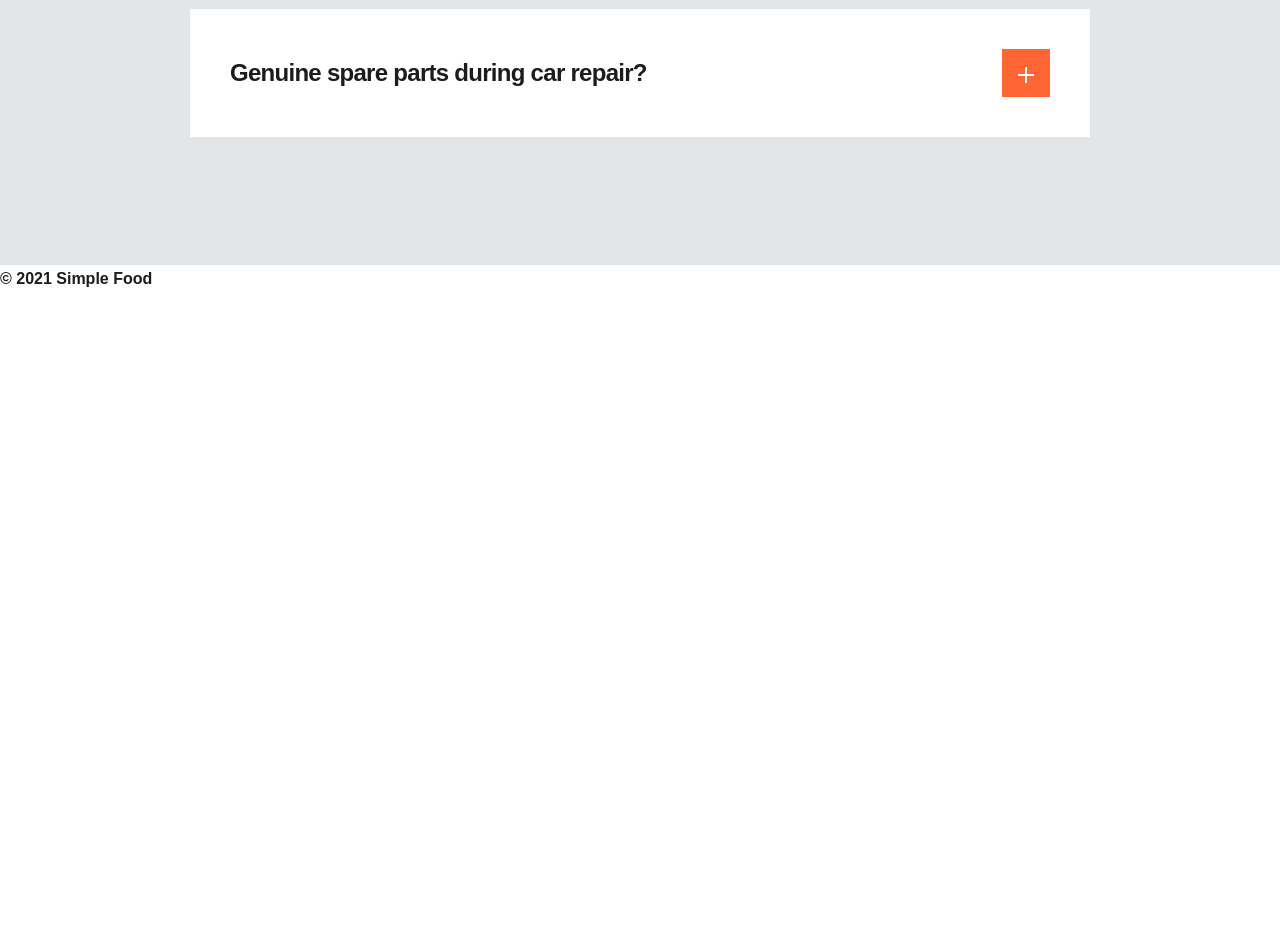
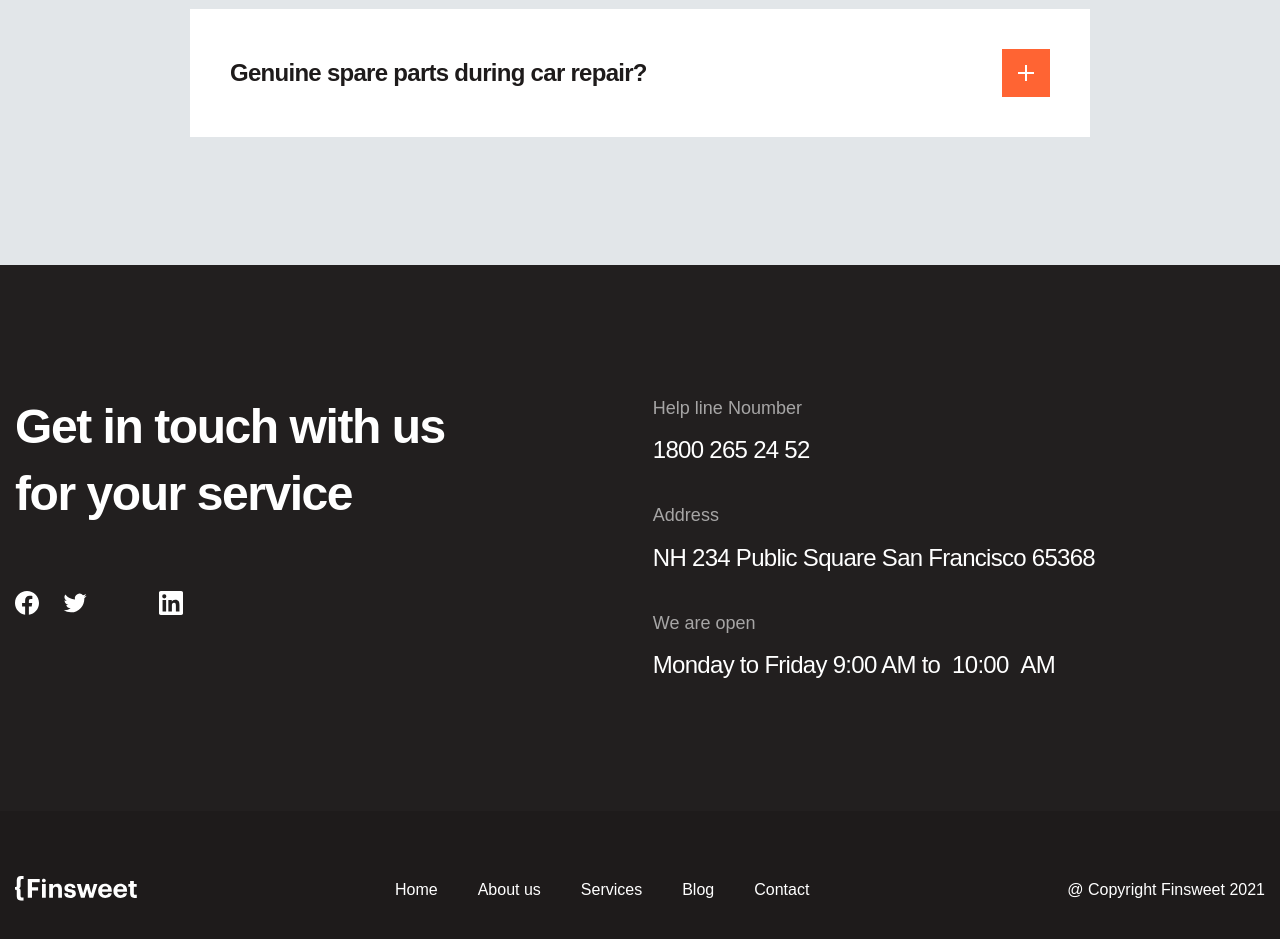
Before and after one commit to sergiyKob/Finsweet, a website: page app/index.html in a window 1280 px wide. Shown: the part 7093-8032 px from the top of the page. Before the commit the page ends 7386 px from the top, so only its background shows below. Drawn offline with nearby package versions, Linux system fonts and the light colour scheme; files that its build step writes are made by us from their sources; files whose address does not match are found by name.

Commit message:
add footer

```diff
--- a/app/index.html
+++ b/app/index.html
@@ -632,174 +632,118 @@
           </div>
         </div>
       </section>
+    </main>
 
 
 
-
-
-
-
-
-
-
-
-
-
-
-
-
-
-
-
-
-
-
-
-
-    </main>
     <footer class="footer">
-      <!-- <div class="container">
-        <div class="footer__inner">
-          <div class="footer__subscribe">
-            <a class="logo footer__logo" href="#body">
-              <img class="logo__img" src="images/logo.svg" alt="логотип сайта">
-            </a>
-            <form class="footer__form">
-              <label class="footer__label">
-                <input class="footer__input" type="email" name="email" placeholder="Ваш email" required>
-              </label>
-              <button class="footer__btn btn" type="submit">
-                <svg class="footer__icon">
-                  <use xlink:href="images/sprite.svg#subscribe"></use>
-                </svg>
-                Подписаться
-              </button>
-            </form>
-          </div>
-          <div class="footer__inner-second">
-            <ul class="footer__list">
-              <li class="footer__item">
-                <a class="footer__link" href="#">
-                  Как это работает
-                </a>
-              </li>
-              <li class="footer__item">
-                <a class="footer__link" href="#">
-                  Продукты
-                </a>
-              </li>
-              <li class="footer__item">
-                <a class="footer__link" href="#">
-                  Блюда
-                </a>
-              </li>
-              <li class="footer__item">
-                <a class="footer__link" href="#">
-                  Меню
-                </a>
-              </li>
-              <li class="footer__item">
-                <a class="footer__link" href="#">
-                  О нас
-                </a>
-              </li>
-              <li class="footer__item">
-                <a class="footer__link" href="#">
-                  Новости
-                </a>
-              </li>
-              <li class="footer__item">
-                <a class="footer__link" href="#">
-                  Партнеры
-                </a>
-              </li>
-              <li class="footer__item">
-                <a class="footer__link" href="#">
-                  ЧаВо
-                </a>
-              </li>
-              <li class="footer__item">
-                <a class="footer__link" href="#">
-                  Скачать приложение
-                </a>
-              </li>
-              <li class="footer__item">
-                <a class="footer__link" href="#">
-                  Блог
-                </a>
-              </li>
-              <li class="footer__item">
-                <a class="footer__link" href="#">
-                  Что нового?
-                </a>
-              </li>
-              <li class="footer__item">
-                <a class="footer__link" href="#">
-                  Карта сайта
-                </a>
-              </li>
-            </ul>
-            <address class="contacts" id="contacts">
-              <ul class="contacts__list">
-                <li class="contacts__item">
-                  <a class="contacts__link" target="_blank" href="https://g.page/rola_food_factory?share">
-                    <svg class="contacts__icon">
-                      <use xlink:href="images/sprite.svg#location"></use>
+      <div class="footer__top section">
+        <div class="container">
+          <div class="footer__top-inner">
+            <div class="footer__top-left">
+              <h2 class="footer__top-title title-l">
+                Get in touch with us for your service
+              </h2>
+              <ul class="footer__social social">
+                <li class="social__item">
+                  <a class="social__link" href="#">
+                    <svg class="footer__social-icon social__icon">
+                      <use xlink:href="images/sprite.svg#facebook"></use>
                     </svg>
-                    ул. Смирнова 2/3
                   </a>
                 </li>
-                <li class="contacts__item">
-                  <a class="contacts__link" href="tel:79068057043">
-                    <svg class="contacts__icon">
-                      <use xlink:href="images/sprite.svg#calling"></use>
+                <li class="social__item">
+                  <a class="social__link" href="#">
+                    <svg class="footer__social-icon social__icon">
+                      <use xlink:href="images/sprite.svg#twitter"></use>
                     </svg>
-                    79068057043
                   </a>
                 </li>
-                <li class="contacts__item">
-                  <a class="contacts__link" href="mailto:support@sfood.com">
-                    <svg class="contacts__icon">
-                      <use xlink:href="images/sprite.svg#message"></use>
+                <li class="social__item">
+                  <a class="social__link" href="#">
+                    <svg class="footer__social-icon social__icon">
+                      <use xlink:href="images/sprite.svg#instagram"></use>
                     </svg>
-                    support@sfood.com
+                  </a>
+                </li>
+                <li class="social__item">
+                  <a class="social__link" href="#">
+                    <svg class="footer__social-icon social__icon">
+                      <use xlink:href="images/sprite.svg#linkedin"></use>
+                    </svg>
                   </a>
                 </li>
               </ul>
-              <ul class="social">
-                <li class="social__item">
-                  <a class="social__link" target="_blank" href="https://www.facebook.com/">
-                    <svg class="social__icon">
-                      <use xlink:href="images/sprite.svg#facebook"></use>
-                    </svg>
-                    <span class="sr-only">Ссылка на фейсбук Simple Food</span>
-                  </a>
-                </li>
-                <li class="social__item">
-                  <a class="social__link" target="_blank" href="https://twitter.com/">
-                    <svg class="social__icon">
-                      <use xlink:href="images/sprite.svg#twitter"></use>
-                    </svg>
-                    <span class="sr-only">Ссылка на твиттер Simple Food</span>
-                  </a>
-                </li>
-                <li class="social__item">
-                  <a class="social__link" target="_blank" href="https://www.instagram.com/">
-                    <svg class="social__icon">
-                      <use xlink:href="images/sprite.svg#instagram"></use>
-                    </svg>
-                    <span class="sr-only">Ссылка на инстаграмм Simple Food</span>
-                  </a>
-                </li>
-              </ul>
+            </div>
+            <address class="footer__contacts">
+              <div class="footer__contacts-item">
+                <span class="footer__contacts-title">
+                  Help line Noumber
+                </span>
+                <a class="footer__contacts-phone" href="tel:18002652452">
+                  1800 265 24 52
+                </a>
+              </div>
+              <div class="footer__contacts-item">
+                <span class="footer__contacts-title">
+                  Address
+                </span>
+                <a class="footer__contacts-address" href="#">
+                  NH 234 Public Square San Francisco 65368
+                </a>
+              </div>
+              <div class="footer__contacts-item">
+                <span class="footer__contacts-title">
+                  We are open
+                </span>
+                <span class="footer__contacts-hours">
+                  Monday to Friday 9:00 AM to  10:00  AM
+                </span>
+              </div>
             </address>
           </div>
         </div>
-      </div> -->
+
+      </div>
       <div class="footer__bottom">
-        <p class="footer__copyright">© 2021 Simple Food</p>
+        <div class="container">
+          <nav class="footer-menu">
+            <a class="footer__logo" href="#">
+              <img class="footer__logo-img" src="images/logo-footer.svg" alt="logo">
+            </a>
+            <ul class="footer-menu__list">
+              <li class="footer-menu__item">
+                <a class="footer-menu__link" href="#">
+                  Home
+                </a>
+              </li>
+              <li class="footer-menu__item">
+                <a class="footer-menu__link " href="#">
+                  About us
+                </a>
+              </li>
+              <li class="footer-menu__item">
+                <a class="footer-menu__link" href="#">
+                  Services
+                </a>
+              </li>
+              <li class="footer-menu__item">
+                <a class="footer-menu__link" href="#">
+                  Blog
+                </a>
+              </li>
+              <li class="footer-menu__item">
+                <a class="footer-menu__link" href="#">
+                  Contact
+                </a>
+            </ul>
+            <p class="footer__copyright">@ Copyright Finsweet 2021</p>
+          </nav>
+        </div>
       </div>
     </footer>
+
+
   </div>
 
 
--- /dev/null
+++ b/app/module/_footer/_footer.scss
@@ -0,0 +1,191 @@
+.footer {
+  @extend %manrope-500;
+  color: $white;
+
+  &__top {
+    background-color: $black;
+    opacity: 0.98;
+  }
+  &__top-inner {
+    display: flex;
+    justify-content: space-between;
+    padding-right: 170px;
+
+    @include xl(1200) {
+      padding-right: 0;
+      justify-content: space-around;
+    }
+    @include lg(992) {
+      flex-direction: column;
+    }
+  }
+
+  &__top-left {
+    max-width: 42%;
+
+    @include lg(992) {
+      margin-bottom: 40px;
+      max-width: 100%;
+    }
+    @include md(768) {
+      margin-bottom: 25px;
+    }
+    @include sm(576) {
+      margin-bottom: 10px;
+    }
+  }
+
+  &__top-title {
+    margin-bottom: 64px;
+
+    @include lg(992) {
+      margin-bottom: 30px;
+    }
+    @include md(768) {
+      margin-bottom: 15px;
+    }
+  }
+
+  &__social {
+    display: flex;
+    @include lg(992) {
+    }
+  }
+
+  &__contacts-item {
+    &:not(:last-child) {
+      margin-bottom: 32px;
+
+      @include md(768) {
+        margin-bottom: 15px;
+      }
+      @include sm(576) {
+      }
+    }
+  }
+
+  &__contacts-title {
+    display: block;
+    font-size: 18px;
+    opacity: 0.6;
+    margin-bottom: 8px;
+
+    @include lg(992) {
+      margin-bottom: 0;
+    }
+
+    @include sm(576) {
+      font-size: 14px;
+    }
+  }
+
+  &__contacts-phone,
+  &__contacts-address,
+  &__contacts-hours {
+    font-size: 24px;
+    line-height: 1.5;
+    letter-spacing: -0.03em;
+    transition: $transition;
+
+    @include lg(992) {
+      display: block;
+    }
+
+    @include md(768) {
+      font-size: 20px;
+      padding: 9px 0;
+    }
+    @include sm(576) {
+      font-size: 16px;
+    }
+  }
+
+  &__contacts-phone,
+  &__contacts-address {
+    &:hover {
+      text-decoration: underline;
+    }
+  }
+
+  &__bottom {
+    background-color: $black;
+    padding: 65px 0;
+
+    @include lg(992) {
+      padding: 30px 0;
+    }
+  }
+
+  &__logo {
+    @include lg(992) {
+      margin-bottom: 20px;
+    }
+  }
+}
+
+.social {
+  &__item {
+    &:not(:last-child) {
+      margin-right: 24px;
+
+      @include sm(576) {
+        margin-right: 10px;
+      }
+    }
+  }
+
+  &__icon {
+    width: 24px;
+    height: 24px;
+    fill: $white;
+    transition: $transition;
+    &:hover {
+      opacity: 0.6;
+    }
+
+    @include lg(992) {
+      width: 44px;
+      height: 44px;
+      padding: 10px;
+    }
+  }
+}
+
+.footer-menu {
+  display: flex;
+  justify-content: space-between;
+
+  @include lg(992) {
+    flex-direction: column;
+  }
+
+  &__list {
+    display: flex;
+    border-right: none;
+    margin: 0;
+
+    @include lg(992) {
+      flex-direction: column;
+      margin-bottom: 25px;
+    }
+  }
+
+  &__item {
+    &:not(:last-child) {
+      margin-right: 40px;
+
+      @include lg(992) {
+        margin-right: 0;
+        padding: 8px 0;
+      }
+    }
+  }
+
+  &__link {
+    color: inherit;
+    transition: $transition;
+    &:hover {
+      text-decoration: underline;
+    }
+  }
+}
--- a/app/module/_header/_header.scss
+++ b/app/module/_header/_header.scss
@@ -275,6 +275,7 @@
     }
   }
   &__link {
+    color: $black;
     transition: $transition;
     &:hover {
       text-decoration: underline;
--- a/app/scss/_global.scss
+++ b/app/scss/_global.scss
@@ -675,7 +675,7 @@ body {
       height: 2px;
       background-color: $white;
       position: absolute;
-      top: 25px;
+      top: 23px;
       left: 16px;
       transition: transform 0.3s ease 0s;
 
--- a/app/scss/style.scss
+++ b/app/scss/style.scss
@@ -11,3 +11,4 @@
 @import "../module/_brands/_brands";
 @import "../module/_reviews/_reviews";
 @import "../module/_questions/_questions";
+@import "../module/_footer/_footer";
```
Also changed, not shown: app/module/_questions/_questions.scss (+3 -4 lines), app/images/icons/instagram.svg (renamed from app/images/icons/instagam.svg), app/images/logo-footer.svg (added), app/images/sprite.svg.
